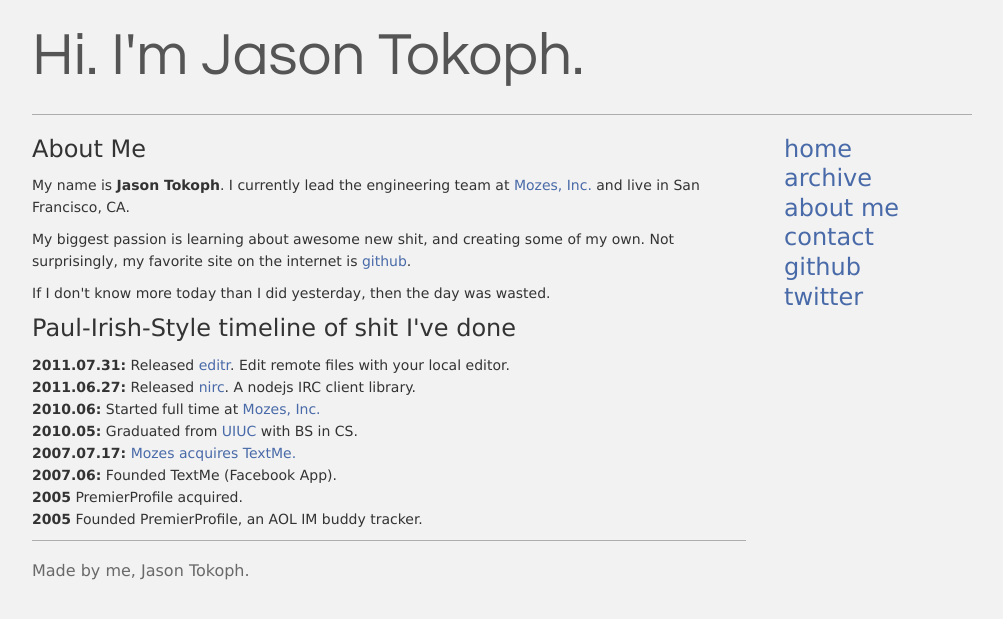
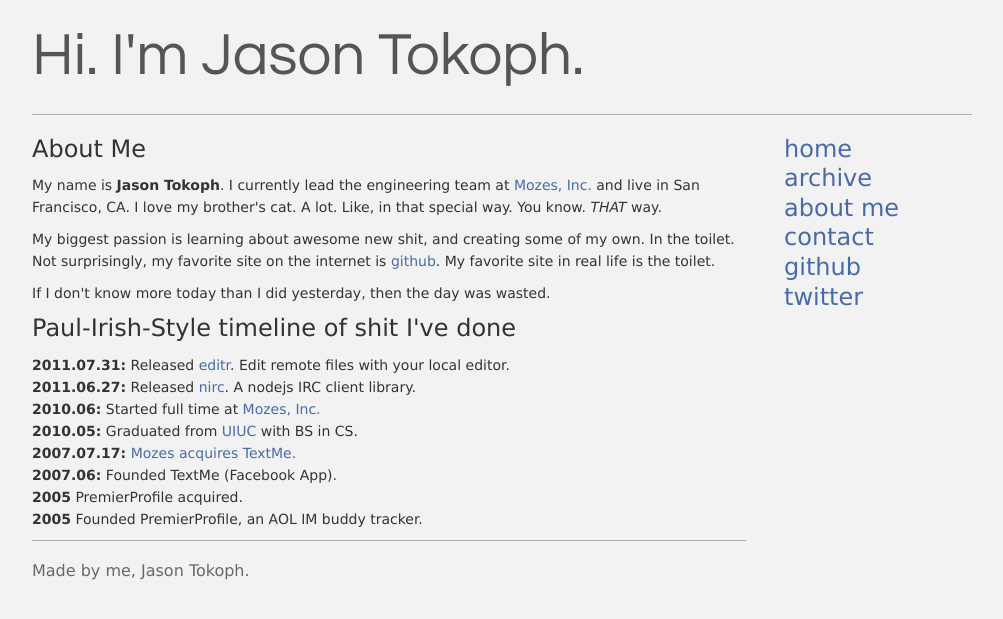
Before and after one commit to jtokoph/jtokoph.github.com, a Jekyll site: the page built from about/index.html, in a window 1280 px wide. Shown: the top 619 px of the page, without its empty margins (138-1141 px from the left). Built offline with Jekyll 4.4.1, drawn with Linux system fonts in a browser that asks for light colours; nearby versions of some CDN libraries; comment, search, counter and statistics services are not loaded.

Commit message:
Update about/index.html

```diff
--- a/about/index.html
+++ b/about/index.html
@@ -5,10 +5,10 @@ title: About Me
 <article>
     <h1>About Me</h1>
     <p>
-        My name is <strong>Jason Tokoph</strong>. I currently lead the engineering team at <a href="http://www.mozes.com/">Mozes, Inc.</a> and live in San Francisco, CA.
+        My name is <strong>Jason Tokoph</strong>. I currently lead the engineering team at <a href="http://www.mozes.com/">Mozes, Inc.</a> and live in San Francisco, CA. I love my brother's cat. A lot. Like, in that special way. You know. <i>THAT</i> way.
     </p>
     <p>
-        My biggest passion is learning about awesome new shit, and creating some of my own. Not surprisingly, my favorite site on the internet is <a href="https://github.com/explore">github</a>.
+        My biggest passion is learning about awesome new shit, and creating some of my own. In the toilet. Not surprisingly, my favorite site on the internet is <a href="https://github.com/explore">github</a>. My favorite site in real life is the toilet.
     </p>
     <p>
         If I don't know more today than I did yesterday, then the day was wasted.
```
